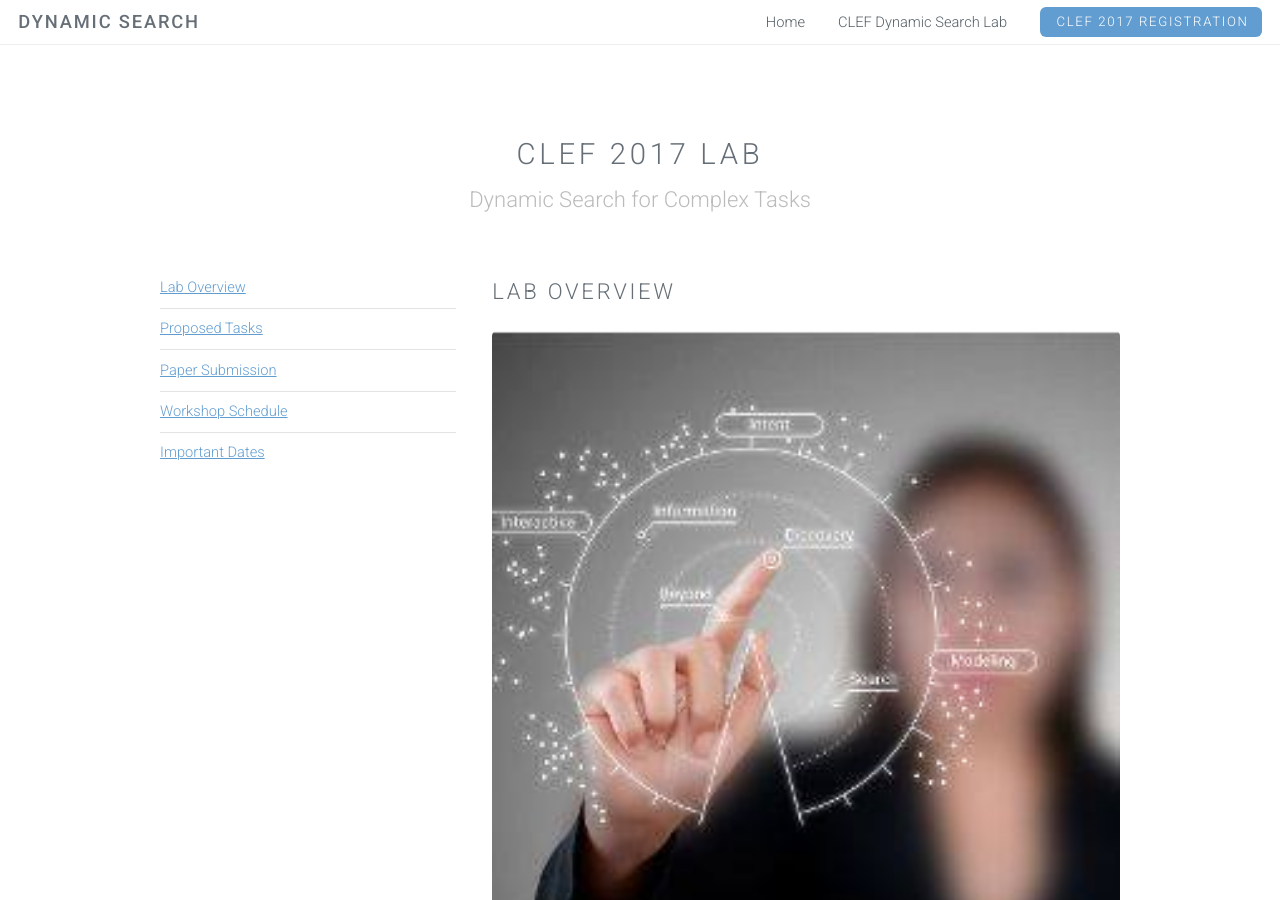
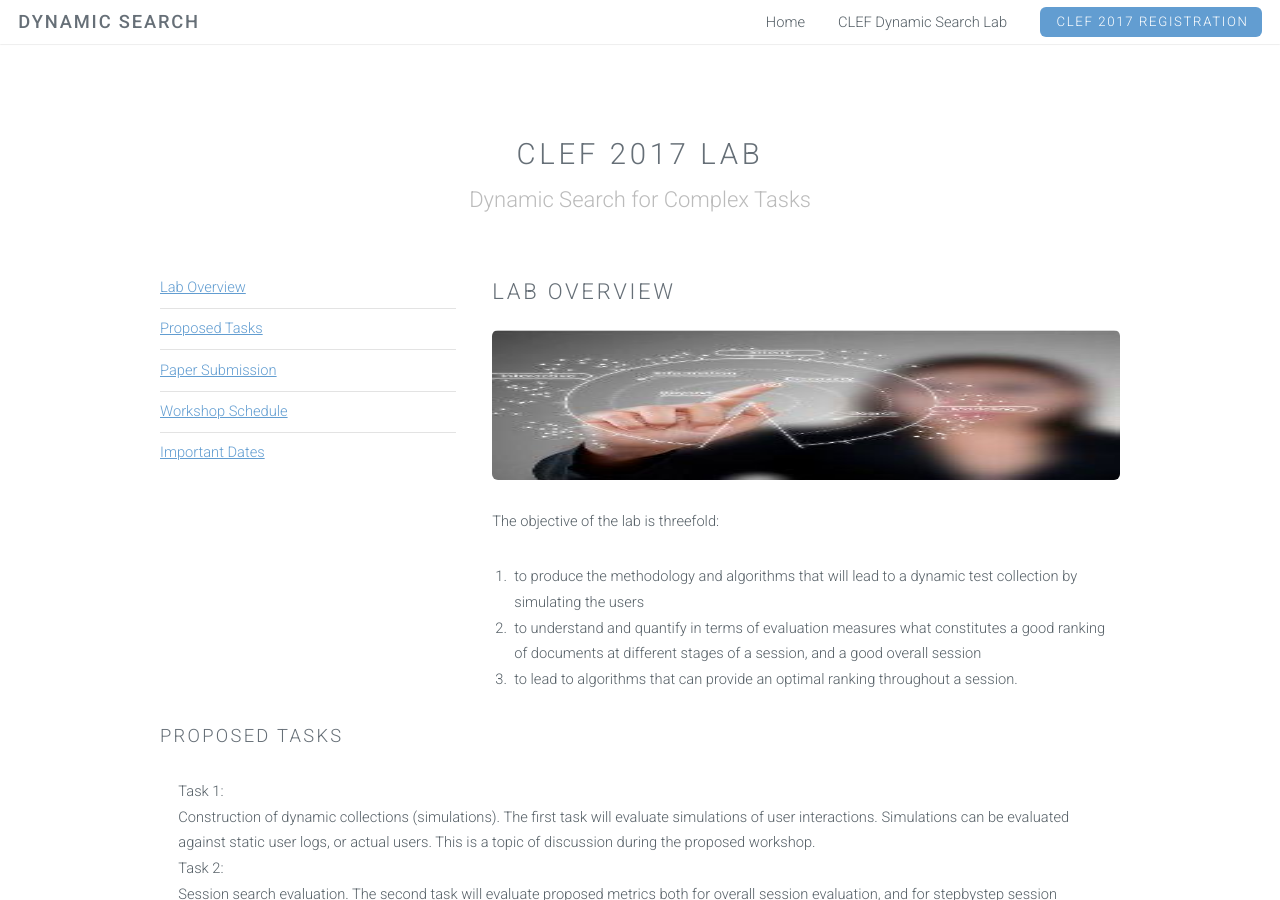
Before and after one commit to ekanou/dynamicsearch, a Jekyll site: the page built from clef-lab.html, in a window 1280 px wide and 900 px high. Built offline with Jekyll 4.4.1, drawn with Linux system fonts in a browser that asks for light colours.

Commit message:
Update clef-lab.html

```diff
--- a/clef-lab.html
+++ b/clef-lab.html
@@ -24,7 +24,7 @@ layout: default
             <div class="8u skel-cell-important">
                 <section id="Lab Overview">
                     <h2>Lab Overview</h2>
-                    <a href="#Lab Overview" class="image fit"><img src="images/interactive.jpg" alt="" /></a>
+                    <a href="#Lab Overview" class="image fit"><img src="images/interactive.jpg" alt="" width=150 height=150/></a>
                     <p>The objective of the lab is threefold:
                     <ol>
                         <li>to produce the methodology and algorithms that will lead to a dynamic test collection by simulating the users</li>
```
